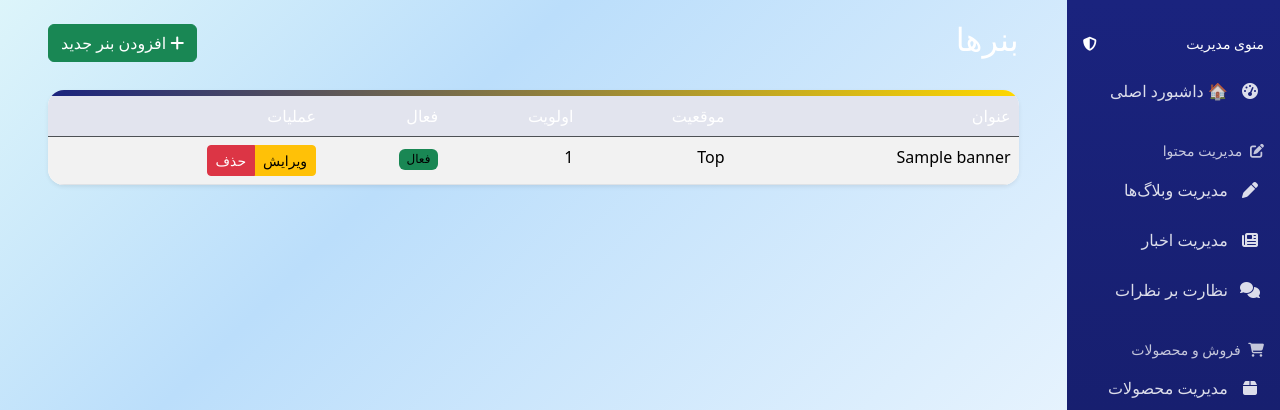
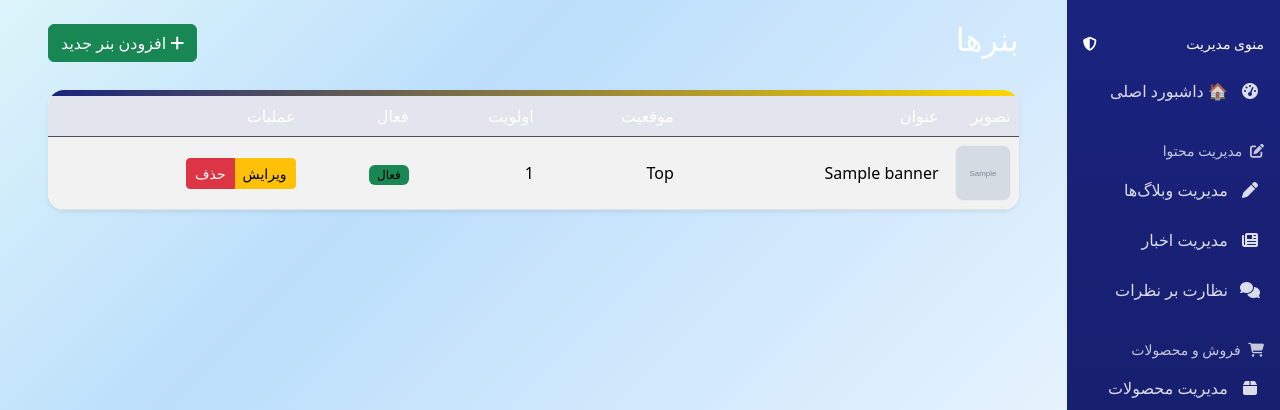
Before and after one commit to sofn1/pasargadGold, a Django app: page /admin-dashboard/banners/ in a window 1280 px wide. Shown: the part 56-466 px from the top of the page. Run offline with Django 5.2, Linux system fonts and the light colour scheme; a user stored in the database is signed in; tables that the repository leaves empty hold one stand-in row (values such as "Sample post"); grey boxes marked "Sample" are stand-in pictures; parts of the project's set-up code (start-up, migrations or seed data) failed here and were passed over; some libraries are stand-ins or nearby versions; some web fonts are replaced.

Commit message:
primary commit - write rest of frontend

```diff
--- a/templates/admin_dashboard/banners/list.html
+++ b/templates/admin_dashboard/banners/list.html
@@ -11,13 +11,13 @@
     </a>
   </div>
 
-  <!-- Table -->
   {% if banners %}
   <div class="card shadow-sm">
     <div class="card-body p-0">
-      <table class="table table-striped table-hover mb-0">
+      <table class="table table-striped table-hover mb-0 align-middle">
         <thead class="table-dark">
           <tr>
+            <th style="width:72px;">تصویر</th>
             <th>عنوان</th>
             <th>موقعیت</th>
             <th>اولویت</th>
@@ -28,6 +28,18 @@
         <tbody>
           {% for banner in banners %}
           <tr>
+            <td>
+              {% if banner.image %}
+                <img src="{{ banner.image.url }}" alt="{{ banner.title }}" style="height:56px;width:56px;object-fit:cover;border-radius:.5rem;border:1px solid #e9ecef;">
+              {% elif banner.mobile_image %}
+                <img src="{{ banner.mobile_image.url }}" alt="{{ banner.title }}" style="height:56px;width:56px;object-fit:cover;border-radius:.5rem;border:1px solid #e9ecef;">
+              {% elif banner.background_image %}
+                <img src="{{ banner.background_image.url }}" alt="{{ banner.title }}" style="height:56px;width:56px;object-fit:cover;border-radius:.5rem;border:1px solid #e9ecef;">
+              {% else %}
+                <span class="text-muted">—</span>
+              {% endif %}
+            </td>
+
             <td>{{ banner.title }}</td>
             <td>{{ banner.get_position_display }}</td>
             <td>{{ banner.priority }}</td>
@@ -41,8 +53,11 @@
             <td>
               <div class="btn-group">
                 <a href="{% url 'admin_dashboard:admin_banner_edit' banner.pk %}" class="btn btn-sm btn-warning">ویرایش</a>
-                <button type="button" class="btn btn-sm btn-danger" data-bs-toggle="modal"
-                        data-bs-target="#deleteModal" data-id="{{ banner.pk }}" data-name="{{ banner.title }}">
+                <button type="button" class="btn btn-sm btn-danger"
+                        data-bs-toggle="modal"
+                        data-bs-target="#deleteModal"
+                        data-id="{{ banner.pk }}"
+                        data-name="{{ banner.title }}">
                   حذف
                 </button>
               </div>
@@ -59,7 +74,6 @@
   <div class="alert alert-info">بنری یافت نشد.</div>
   {% endif %}
 
-  <!-- Delete Modal -->
   {% include 'admin_dashboard/_delete_modal.html' with object_type="بنر" delete_url_name='admin_dashboard:admin_banner_delete' delete_dummy_pk=0 return_url='admin_dashboard:admin_banners' %}
 </div>
 {% endblock %}
```
